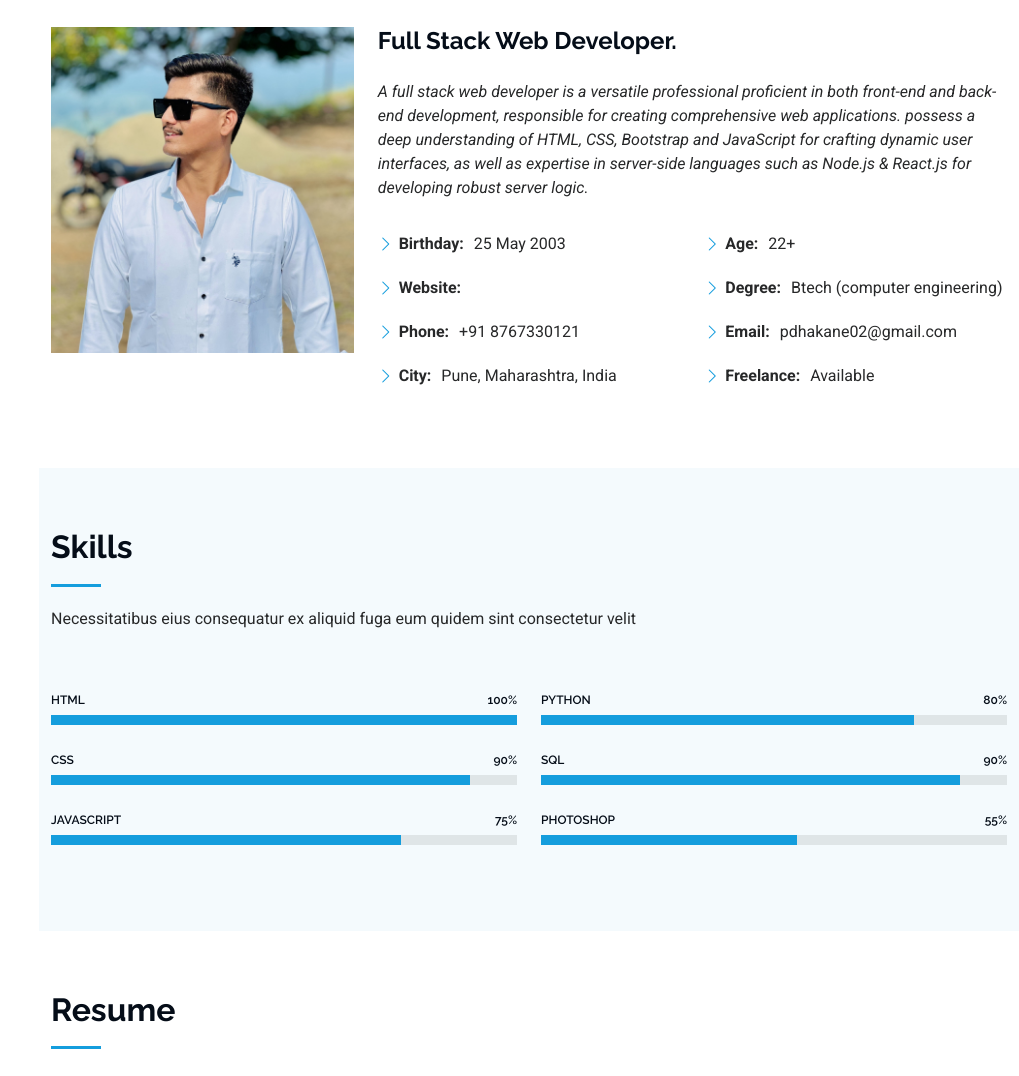
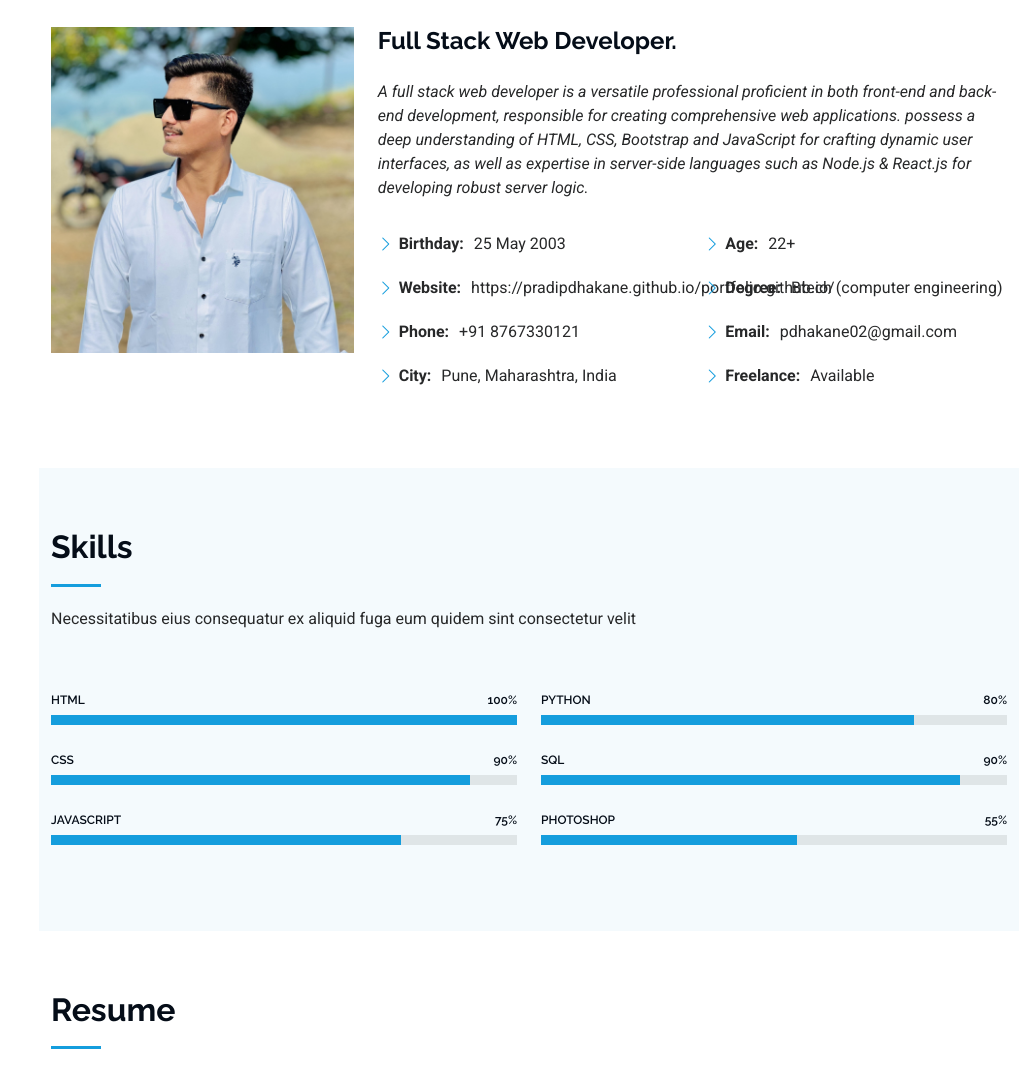
Before and after one commit to PradipDhakane/portfolio.github.io, a plain HTML site: page index.html in a window 1280 px wide. Shown: the part 971-2047 px from the top of the page, without its empty margins (261-1280 px from the left). Drawn offline with Linux system fonts and the light colour scheme.

Commit message:
Update index.html

```diff
--- a/index.html
+++ b/index.html
@@ -109,7 +109,7 @@
               <div class="col-lg-6">
                 <ul>
                   <li><i class="bi bi-chevron-right"></i> <strong>Birthday:</strong> <span>25 May 2003</span></li>
-                  <li><i class="bi bi-chevron-right"></i> <strong>Website:</strong><span></span></li>
+                  <li><i class="bi bi-chevron-right"></i> <strong>Website:</strong><span>https://pradipdhakane.github.io/portfolio.github.io/</span></li>
                   <li><i class="bi bi-chevron-right"></i> <strong>Phone:</strong> <span>+91 8767330121</span></li>
                   <li><i class="bi bi-chevron-right"></i> <strong>City:</strong> <span>Pune, Maharashtra, India</span></li>
                 </ul>
```
